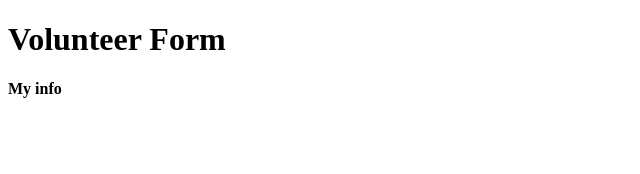
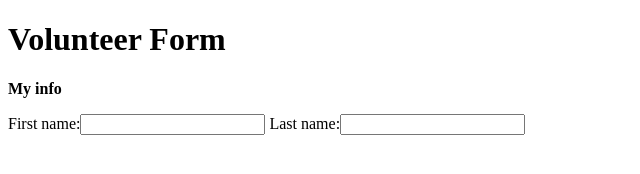
Before and after one commit to 8Kentonf/Lab4, a plain HTML site: page index.html in a window 1280 px wide. Shown: the whole page, without its empty margins (0-640 px from the left). Drawn offline with Linux system fonts and the light colour scheme.

Commit message:
trying text form

```diff
--- a/index.html
+++ b/index.html
@@ -8,7 +8,10 @@
   <body>
   <h1>Volunteer Form</h1>
   <p><b>My info</b></p>
-
+  <form>
+  First name:<input type="text" name="firstname">
+  Last name:<input type="text" name="lastname">
+  </form>
 
 
   </body>
```
